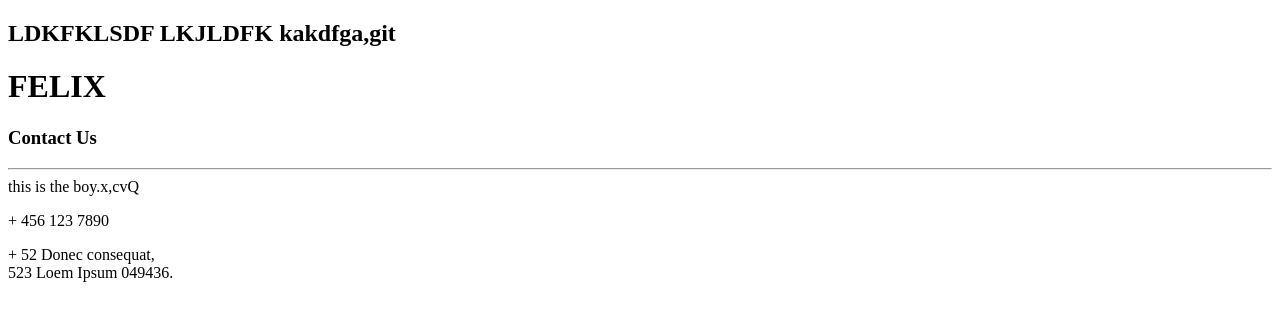
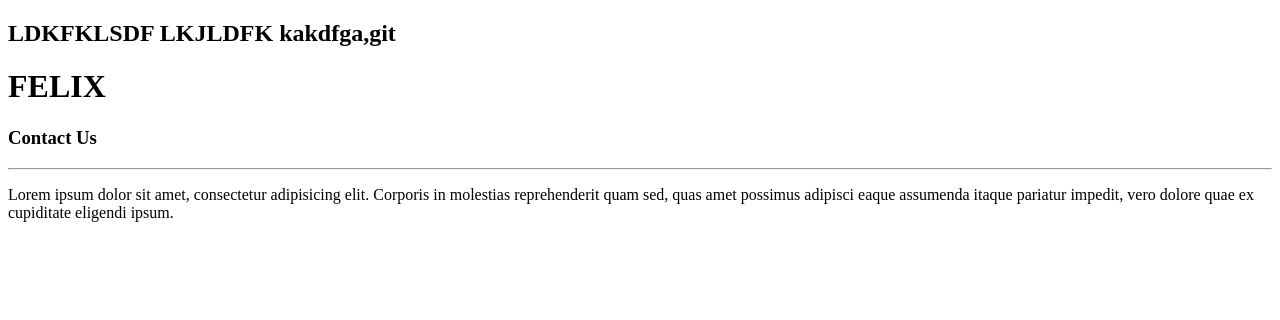
Before and after one commit to dijiflex/build, a plain HTML site: page index.html in a window 1280 px wide. Drawn offline with Linux system fonts and the light colour scheme.

Commit message:
i worked on the footer

```diff
--- a/index.html
+++ b/index.html
@@ -19,19 +19,7 @@
         <div class="footer-w3pvt">
             <h3 class="mb-3 w3pvt_title">Contact Us</h3>
             <hr>
-            <div class="last-w3ls-contact">
-                this is the boy.x,cvQ
-                <p>
-
-                </p>
-            </div>
-            <div class="last-w3ls-contact my-2">
-                <p>+ 456 123 7890</p>
-            </div>
-            <div class="last-w3ls-contact">
-                <p>+ 52 Donec consequat,
-                    <br>523 Loem Ipsum 049436.</p>
-            </div>
+            <p>Lorem ipsum dolor sit amet, consectetur adipisicing elit. Corporis in molestias reprehenderit quam sed, quas amet possimus adipisci eaque assumenda itaque pariatur impedit, vero dolore quae ex cupiditate eligendi ipsum.</p>
         </div>
     </div>
 </body>
```
